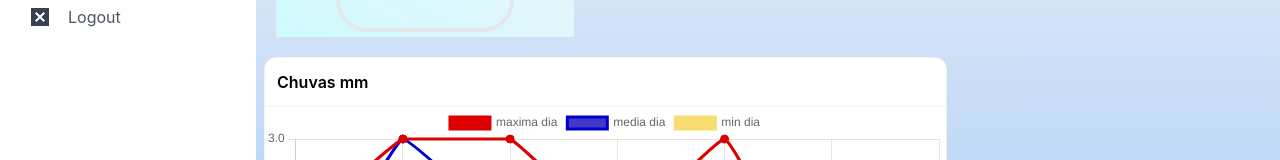
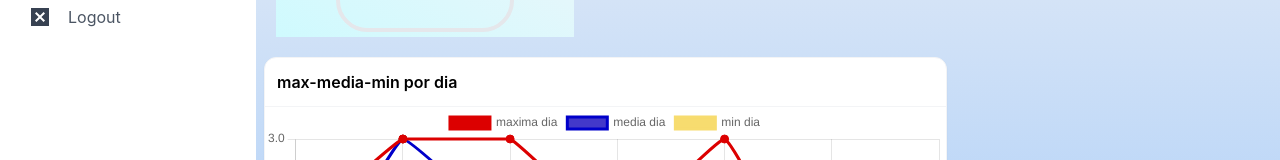
Before and after one commit to Fabianopereira1011/monitoramento-iot, a Next.js app: page / in a window 1280 px wide. Shown: the part 347-507 px from the top of the page. Built offline with nearby package versions, Linux system fonts and the light colour scheme; no server answers.

Commit message:
chart title

```diff
--- a/src/components/Midlle.js
+++ b/src/components/Midlle.js
@@ -75,7 +75,7 @@ const Middle = () => {
         <div className=" bg-white ml-2   shadow-sm w-8/12 border rounded-xl border-gray-100">
 
             <div className="border-b p-3 border-gray-100">
-                <p className="font-semibold  ">Chuvas mm</p>
+                <p className="font-semibold  ">max-media-min por dia</p>
             </div>
             <div>
                 <Line data={data} />
```
